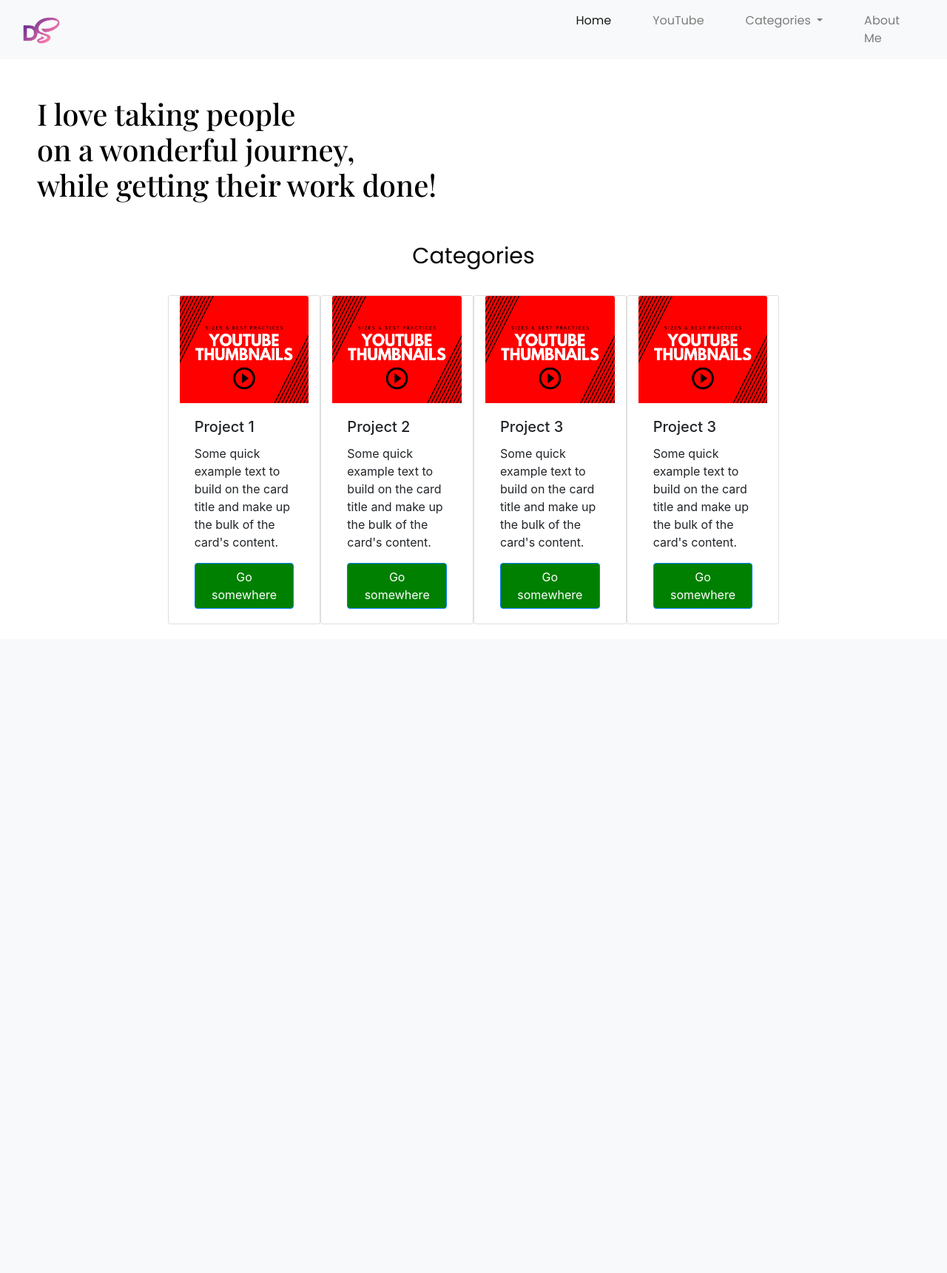
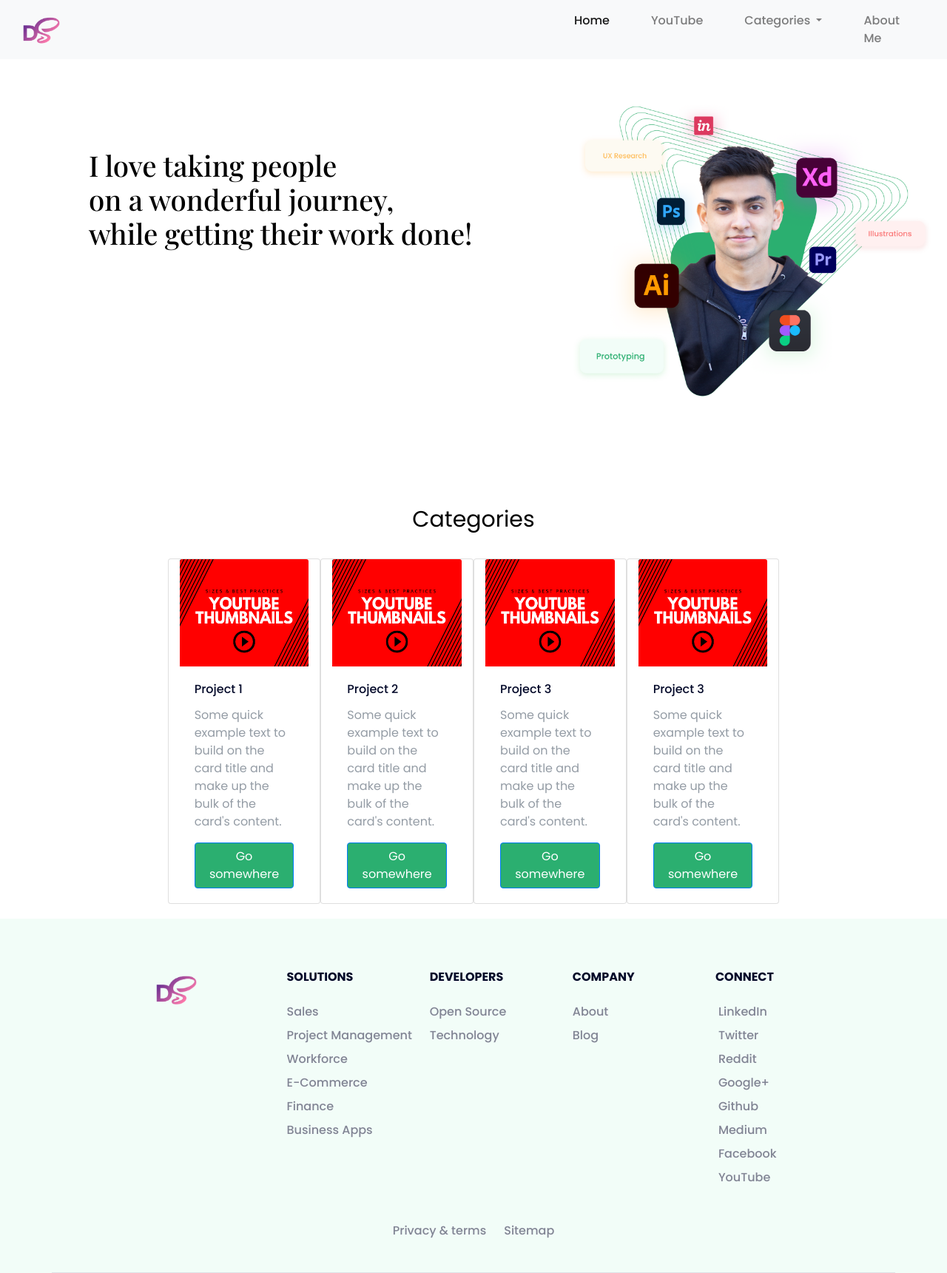
Before and after one commit to densaldanha/densaldanha.github.io, a PHP site: page /home.html in a window 1280 px wide. Shown: the whole page at 74% size. Before the commit the page ends 844 px from the top, so only its background shows below. Run offline with PHP 8.4, Linux system fonts and the light colour scheme.

Commit message:
background image and Footer

```diff
--- a/home.css
+++ b/home.css
@@ -1,9 +1,11 @@
 h1{
 
 color: red;
-text-align: center;
+float: left;
 
 }
+
+
 
 
 #mainText{
@@ -11,12 +13,16 @@ text-align: center;
     font-family: 'Playfair Display', serif;
     color: black;
     margin: 50px;
-    size: 20dp;
-    margin-top: 50px;
+    font-size:3vw;
+    margin: 120px;
     white-space: pre-line;
     text-align: left;
 
+
 }
+
+
+
 
 .categories-text{
 
@@ -26,8 +32,7 @@ text-align: center;
     margin: 20px;
     font-size: 30px;
     text-align: center;
-    margin-top: 50px;
-    white-space: pre-line;
+    margin-top: 100px;
 }
 
 .row{
@@ -65,20 +70,55 @@ text-align: center;
 
 .navListText:active{
 
-    color: green!important;
+    color: rgb(43, 175, 112)!important;
     background-color: greenyellow;
 
 }
 
 .mainButtons{
 
-    background-color: green;
+    background-color: rgb(43, 175, 112);
     border-color: none;
 
 }
 
 .mainButtons:hover{
 
-    background-color: darkgreen;
+    background-color: rgb(43, 175, 112);
 
 }
+
+/* Footer */
+
+
+body {
+    font-family: 'Poppins',Arial,sans-serif;
+      font-weight: 400;
+      font-size: 1rem;
+      overflow-x: hidden;
+      color: #949ca5;
+  }
+
+  h5 {
+      font-size: 1rem;
+      line-height: 1.375;
+    font-family: 'Poppins',Arial,sans-serif;
+      font-weight: 500;
+      color: #030929;
+  }
+
+  a {
+    color: #818494;
+    font-weight: 500;
+    text-decoration: none;
+    background-color: transparent;
+  }
+
+  a:hover {
+    color: rgb(43, 175, 112);
+    text-decoration: none;
+  }
+
+  footer {
+    background: #f2fdf8;
+  }
--- a/home.html
+++ b/home.html
@@ -91,7 +91,11 @@
             on a wonderful journey,
             while getting their work done!</h1>
 
+            <img class="img-fluid img_bg" src="/Images/cover_image.png" width="500px" height="500px">
+
     </div>
+
+
 
 
 
@@ -154,12 +158,90 @@
 
 
 
+    <!-- Cards Test Ends -->
+
+    <!-- Footer Starts -->
+
+    <footer>
+        <div class="container pt-5 border-bottom">
+          <div class="row">
+            <div class="col-md-3 col-sm-12 mb-3 text-center">
+              <img src="/Images/ds_logo.png" height="55px" width="55px" >
+            </div>
+            <div class="col-md-9 col-sm-12">
+
+              <div class="col-md-3 col-sm-6 col-6 p-0 float-left mb-3">
+                <h5 class="mb-4 font-weight-bold text-uppercase">Solutions</h5>
+              <ul class="list-group">
+                <li class="list-group-item bg-transparent border-0 p-0 mb-2"><a href="../sales/sales-performance-market-pipeline.html">Sales</a></li>
+                <li class="list-group-item bg-transparent border-0 p-0 mb-2"><a href="href="../project-management/project-management.html"">Project Management</a></li>
+                <li class="list-group-item bg-transparent border-0 p-0 mb-2"><a href="../workforce/workforce-organization-management-hr.html">Workforce</a></li>
+                <li class="list-group-item bg-transparent border-0 p-0 mb-2"><a href="../e-commerce/e-commerce.html"> E-Commerce</a></li>
+                <li class="list-group-item bg-transparent border-0 p-0 mb-2"><a href="../finance/finance-accounting-erp.html">Finance</a></li>
+                <li class="list-group-item bg-transparent border-0 p-0 mb-2"><a href="../business-apps/business-apps.html">Business Apps</a></li>
+              </ul>
+              </div>
+
+              <div class="col-md-3 col-sm-6 col-6 p-0 mb-3 float-left">
+                <h5 class="mb-4 font-weight-bold text-uppercase">Developers</h5>
+              <ul class="list-group">
+                <li class="list-group-item bg-transparent border-0 p-0 mb-2"><a href="https://github.com/naologic">Open Source</a></li>
+                <li class="list-group-item bg-transparent border-0 p-0 mb-2"><a href="https://stackshare.io/naologic">Technology</a></li>
+              </ul>
+              </div>
+
+              <div class="col-md-3 col-sm-6 col-6 mb-3 p-0 float-left">
+                <h5 class="mb-4 font-weight-bold text-uppercase">Company</h5>
+              <ul class="list-group">
+                <li class="list-group-item bg-transparent border-0 p-0 mb-2"><a href="../about-naologic.html"></i>About</a></li>
+                <li class="list-group-item bg-transparent border-0 p-0 mb-2"><a href="https://blog.naologic.com"></i> Blog</a></li>
+              </ul>
+              </div>
+
+              <div class="col-md-3 col-sm-6 col-6 mb-3 p-0 float-left">
+                <h5 class="mb-4 font-weight-bold text-uppercase">Connect</h5>
+              <ul class="list-group">
+                <li class="list-group-item bg-transparent border-0 p-0 mb-2">
+                  <a href="https://www.linkedin.com/company/naologic"><i class="fa fa-linkedin mr-1"></i> LinkedIn</a>
+                </li>
+                <li class="list-group-item bg-transparent border-0 p-0 mb-2">
+                  <a href="https://twitter.com/naologicerp"><i class="fa fa-twitter mr-1"></i> Twitter</a>
+                </li class="list-group-item bg-transparent border-0 p-0 mb-2">
+                <li class="list-group-item bg-transparent border-0 p-0 mb-2">
+                  <a href="https://www.reddit.com/r/naologic/"><i class="fa fa-reddit mr-1"></i> Reddit</a>
+                </li>
+                <li class="list-group-item bg-transparent border-0 p-0 mb-2">
+                  <a href="https://plus.google.com/109511516185666043480" target="_blank"><i class="fa fa-google-plus mr-1"></i> Google+</a>
+
+                </li>
+                <li class="list-group-item bg-transparent border-0 p-0 mb-2">
+                  <a href="https://github.com/naologic" target="_blank"><i class="fa fa-github mr-1"></i> Github</a>
+                </li>
+                <li class="list-group-item bg-transparent border-0 p-0 mb-2">
+                  <a href="https://blog.naologic.com" target="_blank"><i class="fa fa-medium mr-1"></i> Medium</a>
+                </li>
+                <li class="list-group-item bg-transparent border-0 p-0 mb-2">
+                  <a href="https://www.facebook.com/naologic/" target="_blank"><i class="fa fa-facebook mr-1"></i> Facebook</a>
+                </li>
+                <li class="list-group-item bg-transparent border-0 p-0 mb-2">
+                  <a href="https://www.youtube.com/channel/UCtHmuf2oQLnksokfz8GIbKA" target="_blank"><i class="fa fa-youtube mr-1"></i> YouTube</a>
+                </li>
+              </ul>
+              </div>
+
+            </div>
+              <div class="col-md-12">
+                <div class="py-4 d-flex justify-content-center align-items-center">
+                  <a class="mr-4" href="../privacy.html">Privacy & terms</a>
+                  <a href="../sitemap.xml">Sitemap</a>
+                </div>
+              </div>
+          </div>
+        </div>
+      </footer>
 
 
-
-
-
-    <!-- Cards Test Ends -->
+    <!-- Footer Ends -->
 
 
 
```
Also changed, not shown: Images/cover_image.png (added), Images/cover_image.svg (added), 2 other files.
